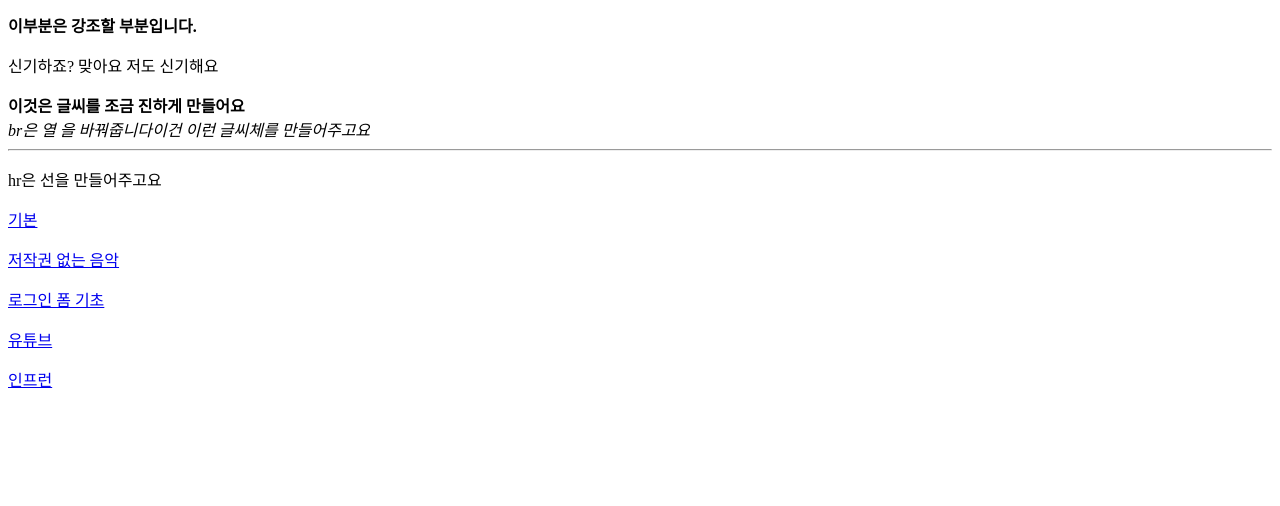
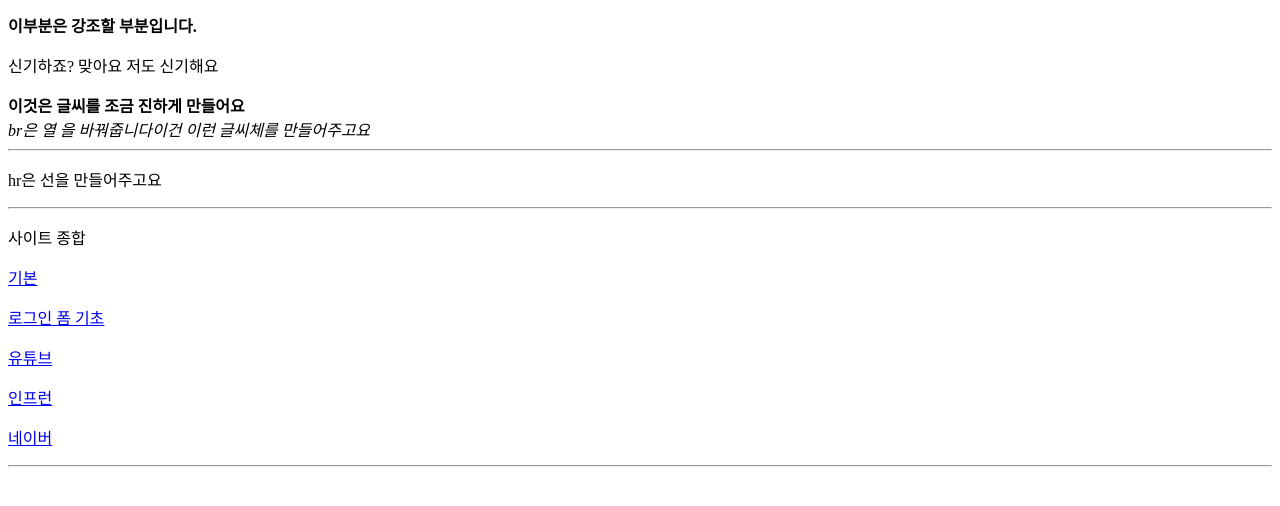
Before and after one commit to kimdddddd/webedu, a plain HTML site: page 반복학습입니다.html in a window 1280 px wide. Shown: the part 148-654 px from the top of the page. Drawn offline with Linux system fonts and the light colour scheme.

Commit message:
반복학습입니다.html

```diff
--- a/반복학습입니다.html
+++ b/반복학습입니다.html
@@ -15,10 +15,13 @@
     <em>br은 열 을 바꿔줍니다이건 이런 글씨체를 만들어주고요</em>
     <hr>
     <p>hr은 선을 만들어주고요</p>
+    <hr>
+    <p>사이트 종합</p>
     <p><a href="링크" target="_blank" >기본</a></p>
-    <p><a href="https://youtu.be/k3rUzmGK1Hs" target="_blank" >저작권 없는 음악</a></p>
     <p><a href="file:///C:/Users/CKIRUser/Desktop/%EC%83%88%20%ED%8F%B4%EB%8D%94/form.html?" target="_blank" >로그인 폼 기초 </a></p>
     <p><a href="https://www.youtube.com/" target="_blank" > 유튜브</a></p>
     <p><a href="https://www.inflearn.com/" target="_blank" > 인프런</a></p>
+    <p><a href="https://www.naver.com/" target="_blank" >네이버</a></p>
+    <hr>
 </body>
 </html>
```
